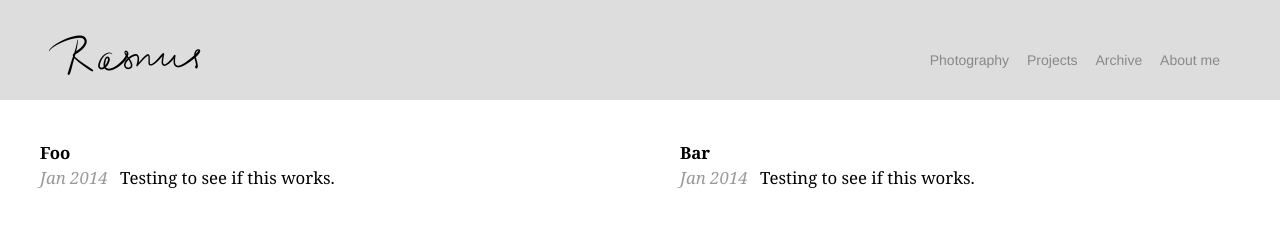
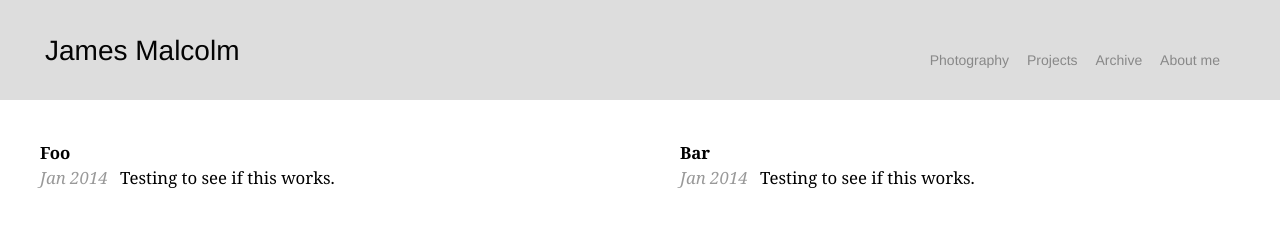
Before and after one commit to jgmalcolm/jgmalcolm.github.io, a Jekyll site: the page built from index.html, in a window 1280 px wide. Shown: the top 225 px of the page. Built offline with Jekyll 4.4.1, drawn with Linux system fonts in a browser that asks for light colours; some web fonts are replaced.

Commit message:
try to get rid of signature

```diff
--- a/_layouts/default.html
+++ b/_layouts/default.html
@@ -56,7 +56,7 @@
   <body{% if page.wide_layout %} class="wide"{% endif %}>
     <iframe id="sidebar"></iframe>
     <header>
-      <h1 class="logo" onclick="document.location.href='/';"><a href="/"><img src="/res/signature-2-2.png" width="160" height="50" alt="Signature"></a></h1>
+      <h1>James Malcolm</h1>
       <ul class="navigation">
         <li><a href="/photos/"{% if page.url contains "/photos/" %}class="active"{% endif %} title="A selection of recent photography">Photography</a></li>
         <li><a href="/projects/"{% if page.url contains "/projects/" %}class="active"{% endif %} title="Projects I am or was involved in">Projects</a></li>
```
